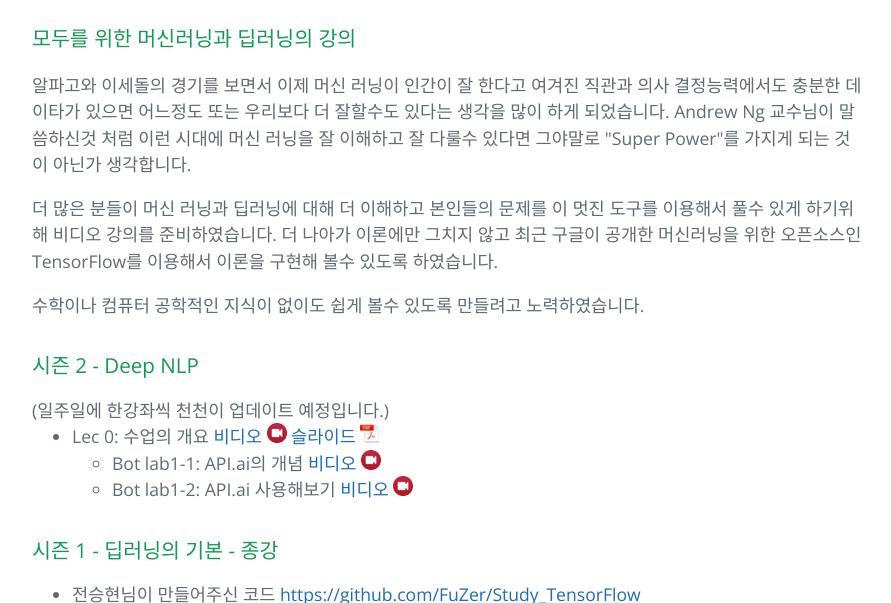
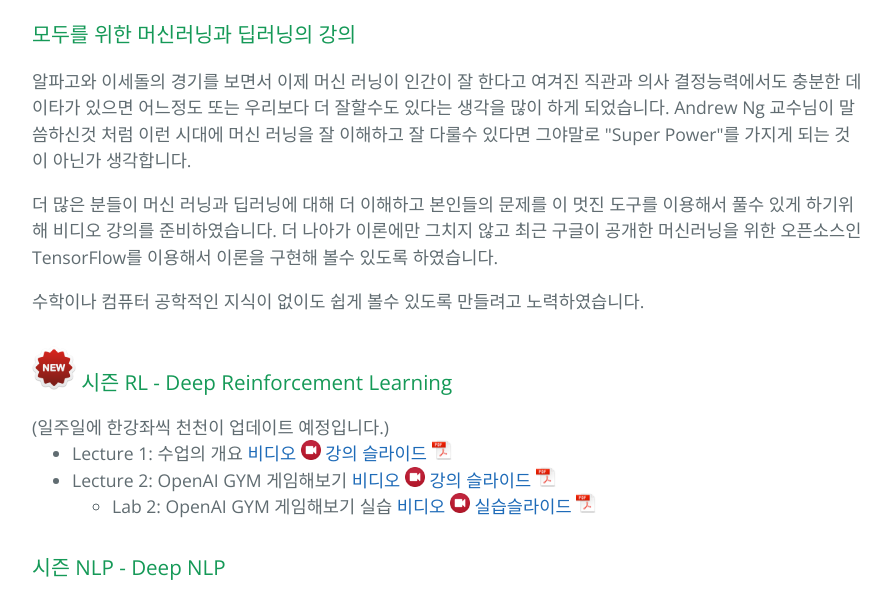
Before and after one commit to hunkim/ml, a plain HTML site: page index.html in a window 1280 px wide. Shown: the part 481-1084 px from the top of the page, without its empty margins (192-1083 px from the left). Drawn offline with nearby package versions, Linux system fonts and the light colour scheme.

Commit message:
Added RL lectures

```diff
--- a/index.html
+++ b/index.html
@@ -16,7 +16,7 @@
     </section>
 
     <section class="main-content">
-        <h3><img src="img/new.png" width="48">이벤트: 2017년 TensorFlow 와 함께 딥러닝에 빠져들자!</h3>
+        <h3><img src="img/new.png" width="44">이벤트: 2017년 TensorFlow 와 함께 딥러닝에 빠져들자!</h3>
 
         <p>2017년 1월 한달동안 #모두를위한딥러닝 시즌 1 수업을 들으시는 100분에게 선물을 드립니다!</p>
         <ul>
@@ -40,9 +40,24 @@
 <li>Word2Vec, NLP, QA, TF Serving, 분산환경등을 계획중이며 주제에 대한 많은 요청이 있으면 진행합니다.
   요청 이메일: <a href="mailto:hunkim+ml@gmail.com">hunkim+ml@gmail.com</a></li>
 -->
+<h3><img src="img/new.png" width="44"> 시즌 RL - Deep Reinforcement Learning</h3>
+(일주일에 한강좌씩 천천이 업데이트 예정입니다.)
+<ul>
+<li>Lecture 1: 수업의 개요 <a href="https://youtu.be/dZ4vw6v3LcA">비디오 <img width="20" src="video.png"></a>
+    <A href="RL/rl01.pdf">강의 슬라이드 <img width="20" src="pdf.png"></A>
+</li>
+<li>Lecture 2: OpenAI GYM 게임해보기 <a href="https://youtu.be/xgoO54qN4lY">비디오 <img width="20" src="video.png"></a>
+    <A href="RL/rl02.pdf">강의 슬라이드 <img width="20" src="pdf.png"></A>
+</li>
+<ul>
+<li>Lab 2: OpenAI GYM 게임해보기 실습 <a href="https://youtu.be/xvDAURQVDhk">비디오 <img width="20" src="video.png"></a>
+    <A href="RL/rl-l02.pdf">실습슬라이드 <img width="20" src="pdf.png"></A>
+</li>
+</ul>
+</ul>
 
-<h3>시즌 2 - Deep NLP</h3>
-(일주일에 한강좌씩 천천이 업데이트 예정입니다.)
+<h3>시즌 NLP - Deep NLP</h3>
+(시즌 RL이 끝나는 2017년 4~5월경에 업데이트 예정입니다.)
 <ul>
 <li>Lec 0: 수업의 개요 <a href="https://youtu.be/O9THzrcCLoA">비디오 <img width="20" src="video.png"></a> <A href="s2-lec00.pdf">슬라이드 <img width="20" src="pdf.png"></A>
 </li>
```
Also changed, not shown: 3 other files.
